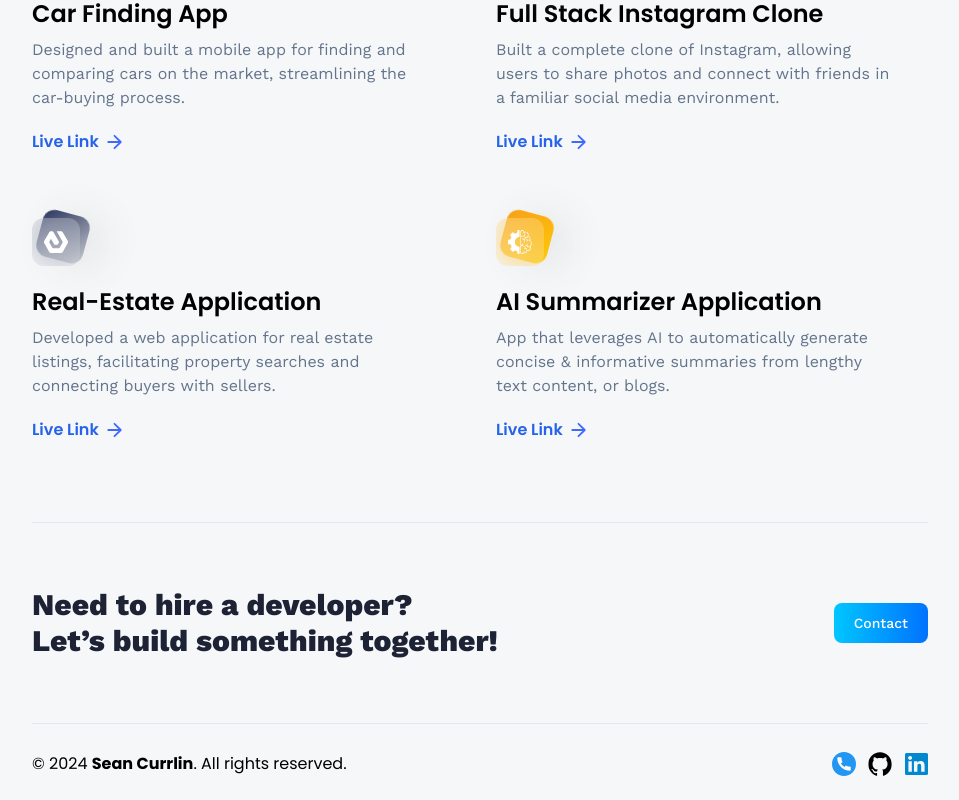
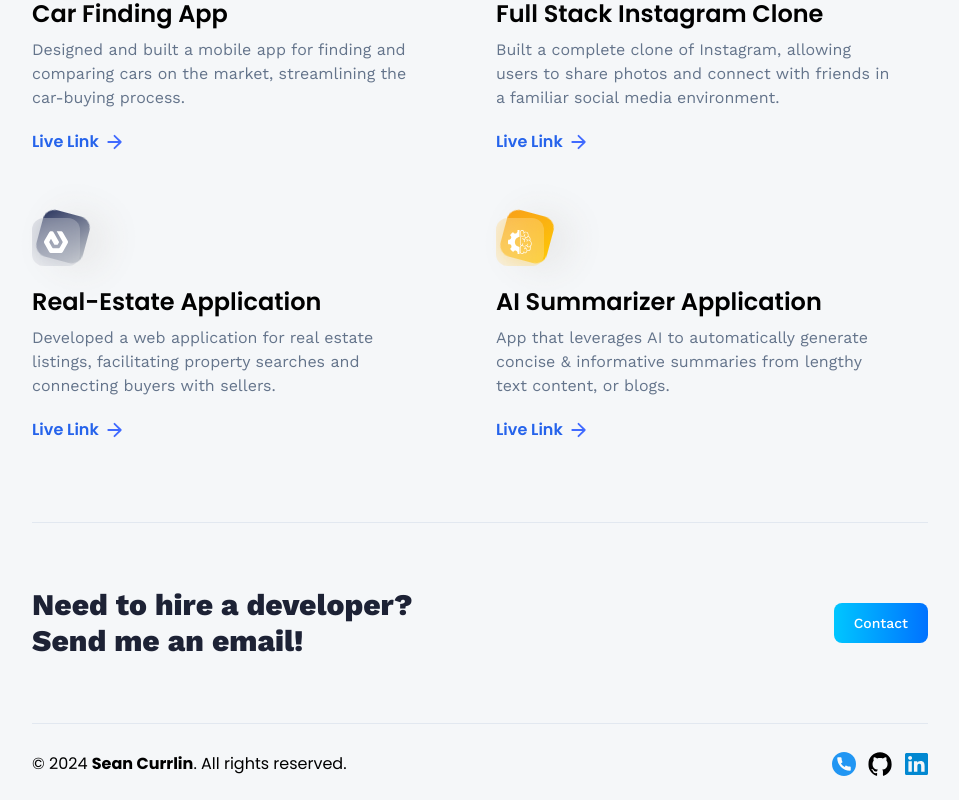
Before and after one commit to Scurrlin/3D-Portfolio, a React (Vite) app: page /projects in a window 1280 px wide. Shown: the part 716-1516 px from the top of the page, without its empty margins (160-1119 px from the left). Built offline with nearby package versions, Linux system fonts and the light colour scheme; the HTML template or start-up script is replaced by a standard one.

Commit message:
update placeholder text

```diff
--- a/src/components/CTA.jsx
+++ b/src/components/CTA.jsx
@@ -5,7 +5,7 @@ const CTA = () => {
     <section className='cta'>
       <p className='cta-text'>
         Need to hire a developer? <br className='sm:block hidden' />
-        Let’s build something together!
+        Send me an email!
       </p>
       <Link to='/contact' className='btn'>
         Contact
--- a/src/pages/Contact.jsx
+++ b/src/pages/Contact.jsx
@@ -103,7 +103,7 @@ const Contact = () => {
               type='email'
               name='email'
               className='input'
-              placeholder='your.email@gmail.com'
+              placeholder='email@gmail.com'
               required
               value={form.email}
               onChange={handleChange}
```
